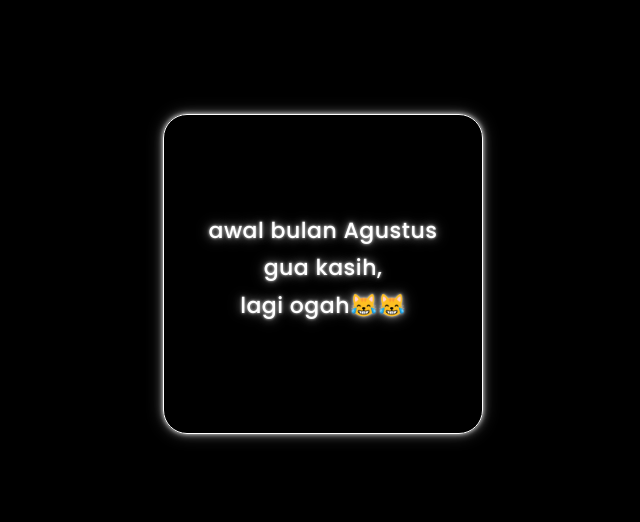
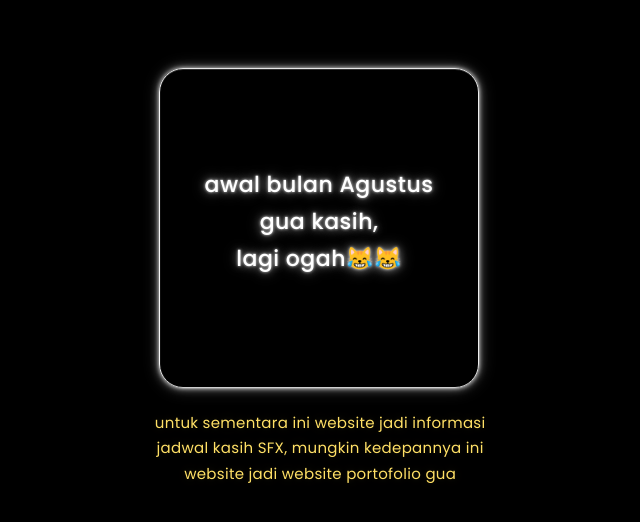
Before and after one commit to parsgus/Sfx-Agustus, a plain HTML site: page index.html in a window 1280 px wide. Shown: the part 126-648 px from the top of the page, without its empty margins (317-957 px from the left). Drawn offline with Linux system fonts and the light colour scheme.

Commit message:
Update index.html

```diff
--- a/index.html
+++ b/index.html
@@ -37,6 +37,16 @@
       0 0 4px rgba(255, 255, 255, 0.8),
       0 0 10px rgba(255, 255, 255, 0.4),
       0 0 18px rgba(255, 255, 255, 0.2);
+    animation: driftBox 14s ease-in-out infinite;
+  }
+
+  @keyframes driftBox {
+    0%   { transform: translate(0px, 0px); }
+    20%  { transform: translate(6px, -4px); }
+    40%  { transform: translate(-5px, 5px); }
+    60%  { transform: translate(4px, 6px); }
+    80%  { transform: translate(-6px, -3px); }
+    100% { transform: translate(0px, 0px); }
   }
 
   .glow-box p {
@@ -57,12 +67,46 @@
     50%  { transform: translateY(-8px); }
     100% { transform: translateY(0px); }
   }
+
+  .wrapper {
+    display: flex;
+    flex-direction: column;
+    align-items: center;
+    gap: 24px;
+  }
+
+  .info-text {
+    color: #ffe066;
+    font-size: 15px;
+    font-weight: 400;
+    letter-spacing: 0.3px;
+    line-height: 1.7;
+    text-align: center;
+    max-width: 360px;
+    text-shadow:
+      0 0 6px rgba(255, 224, 102, 0.12),
+      0 0 16px rgba(255, 224, 102, 0.1),
+      0 0 32px rgba(255, 224, 102, 0.08);
+    animation: driftText 16s ease-in-out infinite;
+  }
+
+  @keyframes driftText {
+    0%   { transform: translate(0px, 0px); }
+    25%  { transform: translate(-4px, 3px); }
+    50%  { transform: translate(5px, -3px); }
+    75%  { transform: translate(-3px, -4px); }
+    100% { transform: translate(0px, 0px); }
+  }
 </style>
 </head>
 <body>
 
-  <div class="glow-box">
-    <p>awal bulan Agustus gua kasih,<br>lagi ogah😹😹</p>
+  <div class="wrapper">
+    <div class="glow-box">
+      <p>awal bulan Agustus gua kasih,<br>lagi ogah😹😹</p>
+    </div>
+
+    <p class="info-text">untuk sementara ini website jadi informasi jadwal kasih SFX, mungkin kedepannya ini website jadi website portofolio gua</p>
   </div>
 
 </body>
```
